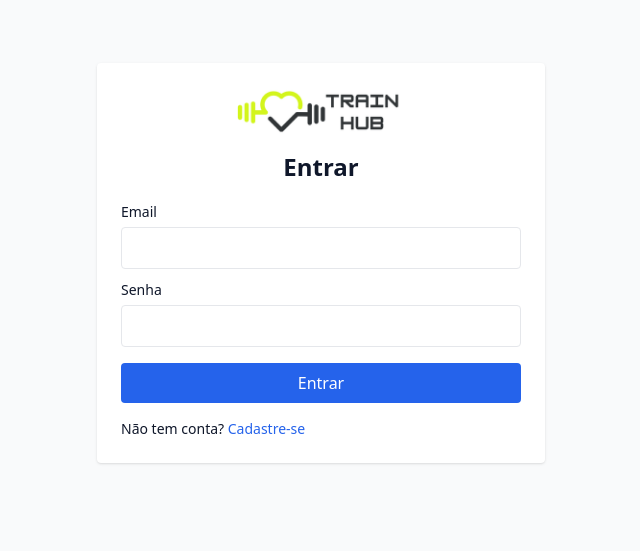
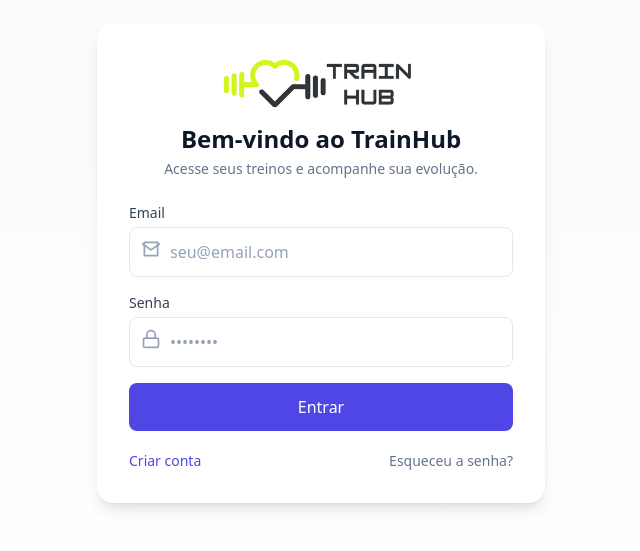
Before and after one commit to MarcioParanhos/MPFit, a Next.js app: page /login in a window 1280 px wide. Shown: the part 137-688 px from the top of the page, without its empty margins (319-959 px from the left). Built offline with nearby package versions, Linux system fonts and the light colour scheme.

Commit message:
feat: Melhorar a interface de login com novos estilos e elementos visuais

```diff
--- a/pages/login.js
+++ b/pages/login.js
@@ -24,7 +24,6 @@ export default function Login() {
         setLoading(false);
         return;
       }
-      // On success the server sets an HttpOnly cookie; redirect to app
       router.push('/app');
     } catch (err) {
       setError(String(err));
@@ -33,26 +32,61 @@ export default function Login() {
   }
 
   return (
-    <div className="min-h-screen flex items-center justify-center bg-gray-50">
-      <div className="w-full max-w-md p-6 bg-white rounded shadow">
-        <div className="flex items-center justify-center mb-4">
-          <img src="/images/TRAINHUB.png" alt="TrainHub" className="h-12" />
+    <div className="min-h-screen flex items-center justify-center bg-gradient-to-b from-slate-50 to-white px-4">
+      <div className="w-full max-w-md bg-white rounded-2xl shadow-lg p-8">
+        <div className="flex flex-col items-center mb-6">
+          <img src="/images/TRAINHUB.png" alt="TrainHub" className="h-14 mb-3" />
+          <h1 className="text-2xl font-semibold">Bem-vindo ao TrainHub</h1>
+          <p className="text-sm text-slate-500 mt-1">Acesse seus treinos e acompanhe sua evolução.</p>
         </div>
-        <h1 className="text-2xl font-semibold mb-4 text-center">Entrar</h1>
-        <form onSubmit={handleSubmit}>
-          <label className="block mb-2">
-            <span className="text-sm">Email</span>
-            <input className="mt-1 block w-full border rounded p-2" value={email} onChange={(e) => setEmail(e.target.value)} type="email" required />
-          </label>
-          <label className="block mb-4">
-            <span className="text-sm">Senha</span>
-            <input className="mt-1 block w-full border rounded p-2" value={password} onChange={(e) => setPassword(e.target.value)} type="password" required />
-          </label>
-          {error && <div className="text-red-600 mb-2">{error}</div>}
-          <button className="w-full py-2 px-4 bg-blue-600 text-white rounded" type="submit" disabled={loading}>{loading ? 'Entrando...' : 'Entrar'}</button>
+
+        <form onSubmit={handleSubmit} className="space-y-4">
+          <div>
+            <label className="block text-sm font-medium text-slate-700 mb-1">Email</label>
+            <div className="relative">
+              <input
+                className="mt-1 block w-full border border-slate-200 rounded-lg p-3 pl-10 placeholder-slate-400 focus:outline-none focus:ring-2 focus:ring-indigo-200"
+                value={email}
+                onChange={(e) => setEmail(e.target.value)}
+                type="email"
+                placeholder="seu@email.com"
+                required
+              />
+              <svg xmlns="http://www.w3.org/2000/svg" className="absolute left-3 top-3 w-5 h-5 text-slate-400" viewBox="0 0 24 24" fill="none" stroke="currentColor" strokeWidth={2} strokeLinecap="round" strokeLinejoin="round" aria-hidden>
+                <path d="M4 4h16v16H4z" />
+                <path d="M22 6l-10 7L2 6" />
+              </svg>
+            </div>
+          </div>
+
+          <div>
+            <label className="block text-sm font-medium text-slate-700 mb-1">Senha</label>
+            <div className="relative">
+              <input
+                className="mt-1 block w-full border border-slate-200 rounded-lg p-3 pl-10 placeholder-slate-400 focus:outline-none focus:ring-2 focus:ring-indigo-200"
+                value={password}
+                onChange={(e) => setPassword(e.target.value)}
+                type="password"
+                placeholder="••••••••"
+                required
+              />
+              <svg xmlns="http://www.w3.org/2000/svg" className="absolute left-3 top-3 w-5 h-5 text-slate-400" viewBox="0 0 24 24" fill="none" stroke="currentColor" strokeWidth={2} strokeLinecap="round" strokeLinejoin="round" aria-hidden>
+                <rect x="3" y="11" width="18" height="11" rx="2" />
+                <path d="M7 11V7a5 5 0 0 1 10 0v4" />
+              </svg>
+            </div>
+          </div>
+
+          {error && <div className="text-red-600 text-sm">{error}</div>}
+
+          <button className="w-full py-3 bg-indigo-600 text-white rounded-lg font-medium disabled:opacity-60" type="submit" disabled={loading}>
+            {loading ? 'Entrando...' : 'Entrar'}
+          </button>
         </form>
-        <div className="mt-4 text-sm">
-          Não tem conta? <a className="text-blue-600" href="/register">Cadastre-se</a>
+
+        <div className="mt-5 flex items-center justify-between text-sm">
+          <a href="/register" className="text-indigo-600 font-medium">Criar conta</a>
+          <a href="#" className="text-slate-500">Esqueceu a senha?</a>
         </div>
       </div>
     </div>
```
